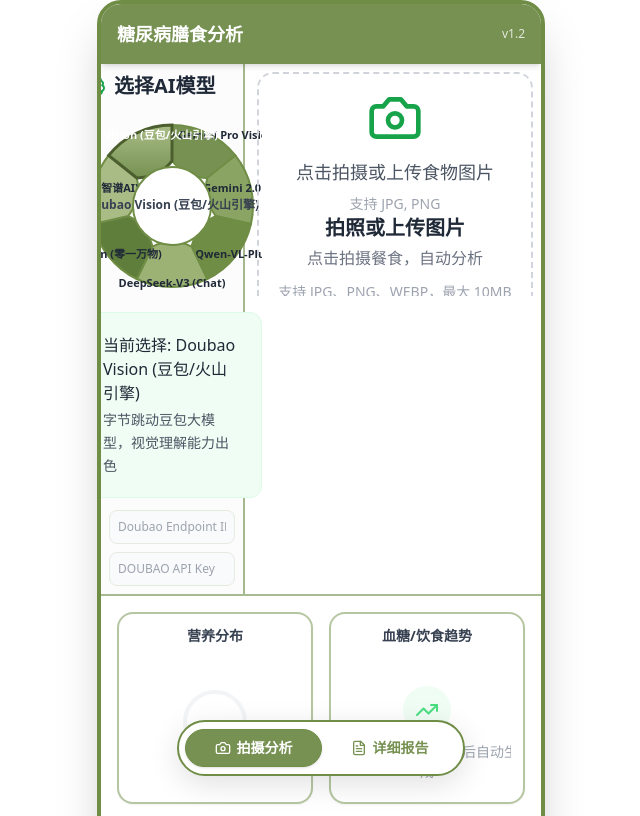
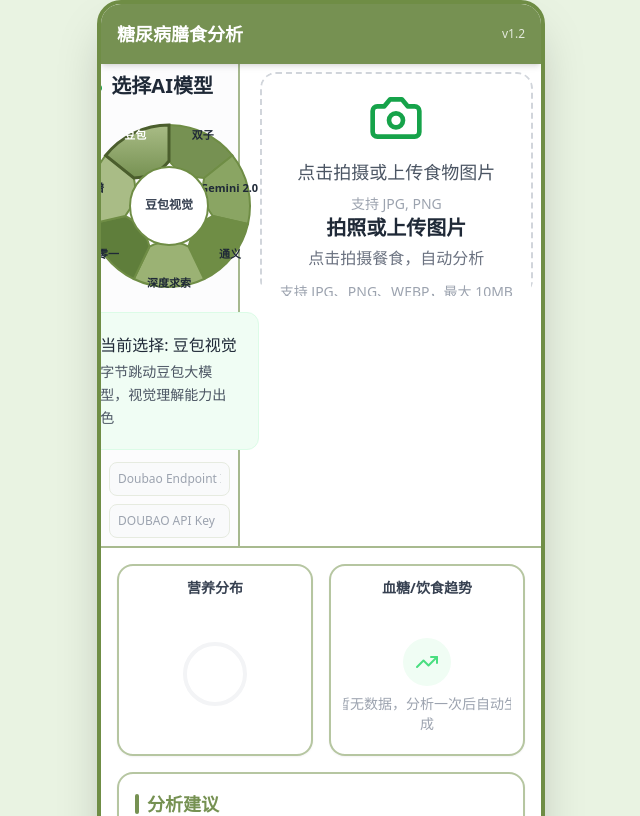
Before and after one commit to litongxue7788/diabetic-diet-analyzer-node, a Next.js app in the folder diabetic-diet-analyze/: page / in a window 1280 px wide. Shown: the top 816 px of the page, without its empty margins (319-959 px from the left). Built offline with nearby package versions, Linux system fonts and the light colour scheme.

Commit message:
style(ui): 模型按钮改中文标签；底部胶囊与页面融合；营养饼图增加径向渐变与投影表现3D；页面外层改抹茶绿以填充功能块间隙

```diff
--- a/diabetic-diet-analyze/app/components/ModelSelector.tsx
+++ b/diabetic-diet-analyze/app/components/ModelSelector.tsx
@@ -20,6 +20,23 @@
 export default function ModelSelector({ selectedModel, onModelSelect, size }: ModelSelectorProps) {
   const [models, setModels] = useState<Model[]>([])
   const [loading, setLoading] = useState(true)
+
+  const cnShort: Record<string, string> = {
+    'doubao-vision': '豆包',
+    'gemini-pro-vision': '双子',
+    'qwen-vl-plus': '通义',
+    'deepseek-vl': '深度求索',
+    'yi-vision': '零一',
+    'glm-4v': '智谱',
+  }
+  const cnFull: Record<string, string> = {
+    'doubao-vision': '豆包视觉',
+    'gemini-pro-vision': '双子视觉',
+    'qwen-vl-plus': '通义视觉',
+    'deepseek-vl': '深度求索(视觉)',
+    'yi-vision': '零一视觉',
+    'glm-4v': '智谱视觉',
+  }
 
   const defaultModels: Model[] = [
     { id: 'doubao-vision', name: 'Doubao Vision', description: '豆包视觉', provider: 'Doubao', status: 'available' },
@@ -76,13 +93,15 @@
           selectedModel={selectedModel}
           onSelect={onModelSelect}
           size={size}
+          labelMap={cnShort}
+          centerLabelMap={cnFull}
         />
       </div>
 
       {selectedModel && (
         <div className="p-5 bg-green-50 rounded-xl border border-green-100">
           <p className="text-base text-gray-800 font-medium mb-1">
-             当前选择: {models.find(m => m.id === selectedModel)?.name}
+             当前选择: {cnFull[selectedModel] || models.find(m => m.id === selectedModel)?.name}
           </p>
           <p className="text-sm text-gray-600 leading-relaxed">
             {models.find(m => m.id === selectedModel)?.description}
@@ -98,11 +117,15 @@
   selectedModel,
   onSelect,
   size,
+  labelMap,
+  centerLabelMap,
 }: {
   models: Model[]
   selectedModel: string
   onSelect: (id: string) => void
   size?: number
+  labelMap?: Record<string, string>
+  centerLabelMap?: Record<string, string>
 }) {
   const s = size || 220
   const cx = s / 2
@@ -152,14 +175,14 @@
             </defs>
             <path d={pathFor(start, end)} fill={fill} stroke={active ? '#4B5E2D' : '#6F8D45'} strokeWidth={active ? 3 : 2} />
             <text x={tx} y={ty} fill={active ? '#ffffff' : '#1F2937'} fontSize="11" fontWeight="700" textAnchor="middle" dominantBaseline="middle">
-              {m.name}
+              {(labelMap && labelMap[m.id]) || m.name}
             </text>
           </g>
         )
       })}
       <circle cx={cx} cy={cy} r={rInner - 6} fill="#ffffff" stroke="#6F8D45" strokeWidth="2" />
       <text x={cx} y={cy} fill="#374151" fontSize="12" fontWeight="700" textAnchor="middle" dominantBaseline="middle">
-        {models.find(m => m.id === selectedModel)?.name || '选择模型'}
+        {(centerLabelMap && centerLabelMap[selectedModel]) || models.find(m => m.id === selectedModel)?.name || '选择模型'}
       </text>
     </svg>
   )
--- a/diabetic-diet-analyze/app/components/NutritionPieChart.tsx
+++ b/diabetic-diet-analyze/app/components/NutritionPieChart.tsx
@@ -62,7 +62,15 @@
   if (simple) {
     return (
       <div className="flex flex-col items-center w-full h-full">
-        <PieChart width={120} height={90}>
+        <PieChart width={120} height={90} style={{ filter: 'drop-shadow(0 6px 12px rgba(0,0,0,0.08))' }}>
+          <defs>
+            {data.map((d, i) => (
+              <radialGradient id={`rad-${i}`} key={i} cx="50%" cy="50%" r="60%">
+                <stop offset="0%" stopColor={shade(d.color, 0.3)} />
+                <stop offset="100%" stopColor={d.color} />
+              </radialGradient>
+            ))}
+          </defs>
           <Pie
             data={data}
             cx="50%"
@@ -73,7 +81,7 @@
             dataKey="value"
           >
             {data.map((entry, index) => (
-              <Cell key={`cell-${index}`} fill={entry.color} stroke={shade(entry.color, -0.2)} strokeWidth={2} />
+              <Cell key={`cell-${index}`} fill={`url(#rad-${index})`} stroke={shade(entry.color, -0.2)} strokeWidth={2} />
             ))}
           </Pie>
           <Tooltip
@@ -99,7 +107,7 @@
       <h4 className="text-lg font-bold text-gray-800 mb-2">三大营养素占比 (克)</h4>
       <div className="flex justify-center">
         <ResponsiveContainer width={300} height={220}>
-          <PieChart>
+          <PieChart style={{ filter: 'drop-shadow(0 8px 16px rgba(0,0,0,0.08))' }}>
             <defs>
               {data.map((d, i) => (
                 <linearGradient id={`grad-${i}`} key={i} x1="0" y1="0" x2="0" y2="1">
--- a/diabetic-diet-analyze/app/page.tsx
+++ b/diabetic-diet-analyze/app/page.tsx
@@ -88,7 +88,7 @@
   }, [file])
 
   return (
-    <main className="min-h-screen bg-white text-[#2C3E20] pb-24 font-sans">
+    <main className="min-h-screen bg-[#E9F3E2] text-[#2C3E20] pb-24 font-sans">
       <div className="max-w-md mx-auto min-h-screen bg-white shadow-2xl relative rounded-3xl border-4 border-[#6F8D45] overflow-hidden">
 
         {/* Header */}
@@ -100,7 +100,7 @@
         {/* Tab 1: Dashboard */}
         <div className={activeTab === 0 ? 'block' : 'hidden'}>
            {/* Top Section: Settings & Upload */}
-           <div className="grid grid-cols-12 gap-1 bg-white border-b-2 border-[#6F8D45]/60">
+           <div className="grid grid-cols-12 gap-3 border-b-2 border-[#6F8D45]/60">
             {/* Left: Model Settings */}
             <div className="col-span-4 p-2 border-r-2 border-[#6F8D45]/60 flex flex-col items-center justify-center bg-gray-50/50">
               <ModelSelector selectedModel={selectedModel} onModelSelect={setSelectedModel} size={180} />
@@ -124,7 +124,7 @@
 
              {/* Right: Upload Area */}
              <div className="col-span-8 p-2">
-                <div className="relative h-48 sm:h-56 overflow-hidden">
+                <div className="relative h-48 sm:h-56 overflow-hidden bg-white rounded-2xl">
                   <ImageUploader onImageSelect={(f) => { setFile(f); setResult(null); }}>
                      {/* Analyze Button inside Upload Area */}
                      {file && !result && !loading && (
@@ -233,14 +233,14 @@
             </div>
          </div>
 
-        {/* Bottom Navigation: Capsule Buttons */}
-        <div className="fixed bottom-6 left-1/2 -translate-x-1/2 z-50 w-72 h-14 bg-white rounded-full shadow-[0_8px_30px_rgb(0,0,0,0.12)] border-2 border-[#6F8D45] p-1.5 flex items-center">
+        {/* Bottom Navigation: Capsule Buttons (integrated) */}
+        <div className="absolute bottom-3 left-1/2 -translate-x-1/2 z-30 w-[90%] max-w-[320px] h-14 bg-[#769152]/90 rounded-full border border-[#6F8D45] p-1.5 flex items-center backdrop-blur-sm">
           <button
             onClick={() => setActiveTab(0)}
             className={`flex-1 rounded-full px-4 py-2 font-bold text-sm flex items-center justify-center gap-1.5 transition-all ${
               activeTab === 0
-                ? 'bg-[#769152] text-white shadow border border-[#6F8D45]'
-                : 'text-[#769152] hover:bg-[#769152]/10'
+                ? 'bg-white text-[#769152] shadow'
+                : 'text-white hover:bg-white/10'
             }`}
           >
             <Camera className="w-4 h-4" />
@@ -250,8 +250,8 @@
             onClick={() => setActiveTab(1)}
             className={`flex-1 rounded-full px-4 py-2 font-bold text-sm flex items-center justify-center gap-1.5 transition-all ${
               activeTab === 1
-                ? 'bg-[#769152] text-white shadow border border-[#6F8D45]'
-                : 'text-[#769152] hover:bg-[#769152]/10'
+                ? 'bg-white text-[#769152] shadow'
+                : 'text-white hover:bg-white/10'
             }`}
           >
             <FileText className="w-4 h-4" />
```
